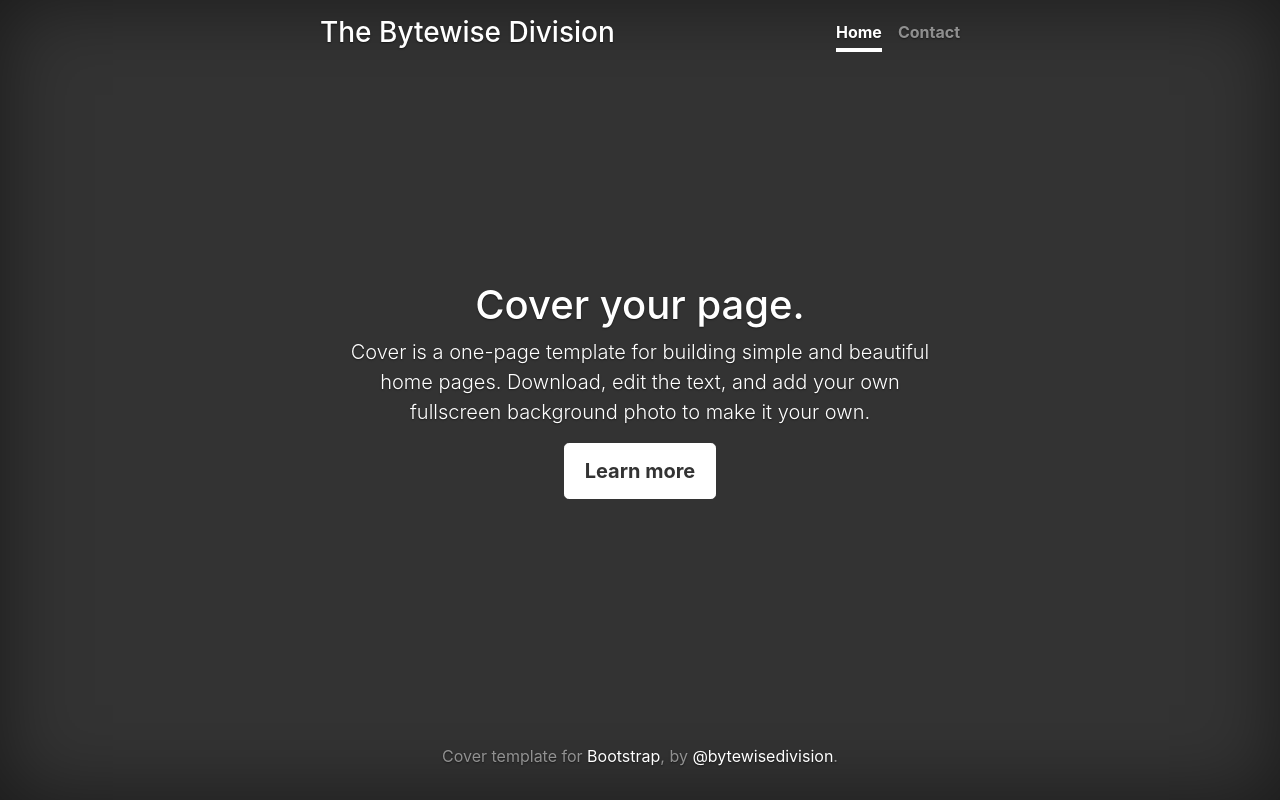
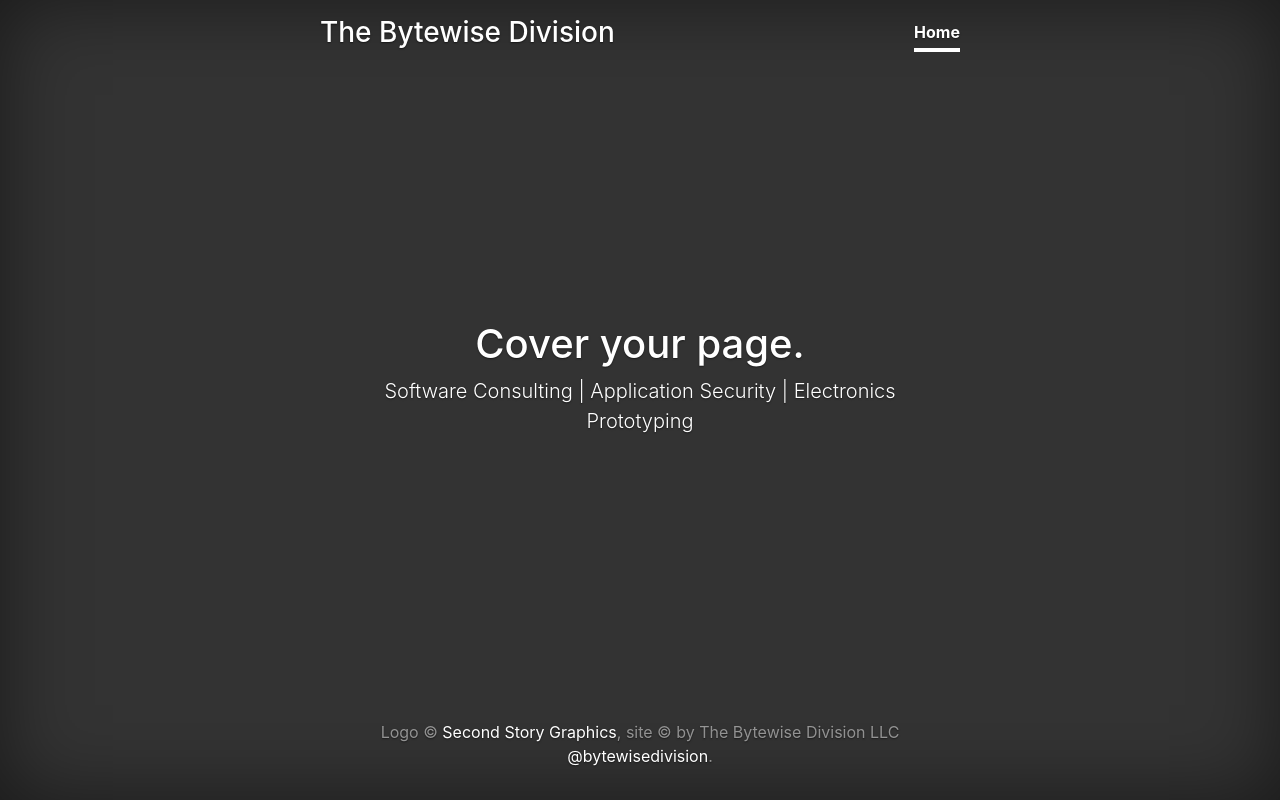
Before and after one commit to bytewisedivision-com/bytewisedivision-com.github.io, a plain HTML site: page index.html in a window 1280 px wide. Drawn offline with Linux system fonts and the light colour scheme.

Commit message:
Changed footer :

```diff
--- a/index.html
+++ b/index.html
@@ -25,22 +25,18 @@
           <h3 class="masthead-brand">The Bytewise Division</h3>
           <nav class="nav nav-masthead justify-content-center">
             <a class="nav-link active" href="/">Home</a>
-            <a class="nav-link" href="/">Contact</a>
           </nav>
         </div>
       </header>
 
       <main role="main" class="inner cover">
         <h1 class="cover-heading">Cover your page.</h1>
-        <p class="lead">Cover is a one-page template for building simple and beautiful home pages. Download, edit the text, and add your own fullscreen background photo to make it your own.</p>
-        <p class="lead">
-          <a href="/" class="btn btn-lg btn-secondary">Learn more</a>
-        </p>
+        <p class="lead">Software Consulting | Application Security | Electronics Prototyping</p>
       </main>
 
       <footer class="mastfoot mt-auto">
         <div class="inner">
-          <p>Cover template for <a href="https://getbootstrap.com/">Bootstrap</a>, by <a href="https://twitter.com/bytewisedivision">@bytewisedivision</a>.</p>
+          <p>Logo &copy; <a href="https://secondstorygraphics.com/">Second Story Graphics</a>, site &copy; by The Bytewise Division LLC <a href="https://twitter.com/bytewisedivision">@bytewisedivision</a>.</p>
         </div>
       </footer>
     </div>
```
